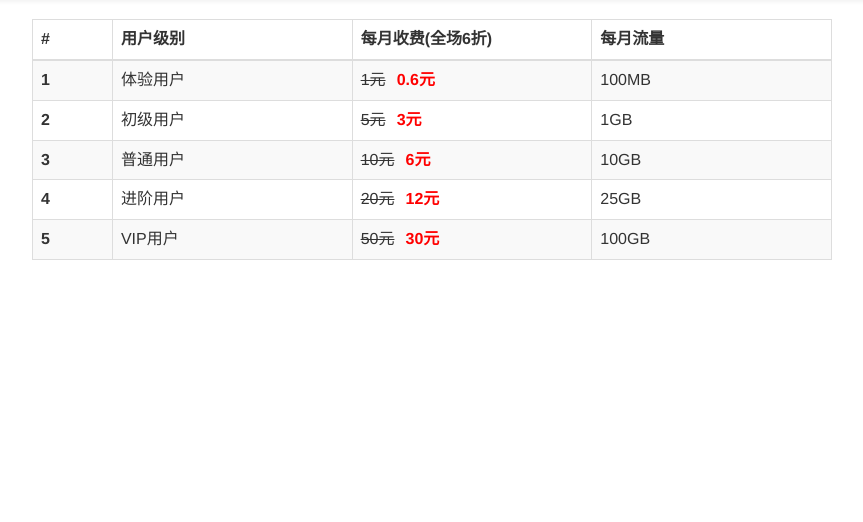
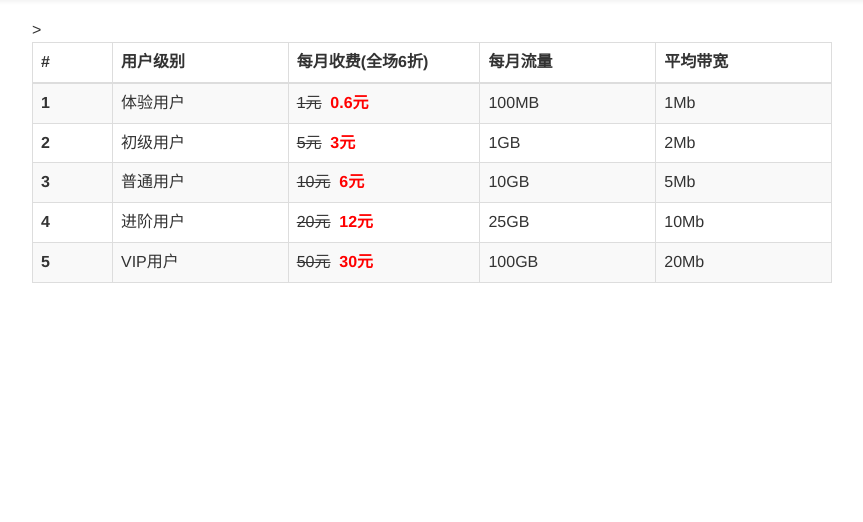
Before and after one commit to flyz1360/scholarcloud, a Django app: template templates/accoutTypes.html in a window 1280 px wide. Shown: the part 71-593 px from the top of the page, without its empty margins (208-1071 px from the left). Run offline with Django 3.2, Linux system fonts and the light colour scheme; the template is opened without the code that fills it, so the values that code supplies are empty; parts of the project's set-up code (start-up, migrations or seed data) failed here and were passed over; some libraries are stand-ins or nearby versions.

Commit message:
添加带宽说明

```diff
--- a/templates/accoutTypes.html
+++ b/templates/accoutTypes.html
@@ -3,14 +3,14 @@
     <div style="width: 800px; margin-left: auto;margin-right: auto">
         <table class="table table-bordered table-striped ">
             <thead>
-                <tr ><th>#</th><th style="width: 30%">用户级别</th><th style="width: 30%">每月收费(全场6折)</th><th style="width: 30%">每月流量</th></tr>
+                <tr><th>#</th><th style="width: 22%">用户级别</th><th style="width: 24%">每月收费(全场6折)</th><th style="width: 22%">每月流量</th><th style="width: 22%">平均带宽</th></tr>
             </thead>
             <tbody>
-                <tr><th>1</th><td>体验用户</td><td><del>1元</del><strong style="color: red; margin-left: 5%">0.6元</strong></td><td>100MB</td></tr>
-                <tr><th>2</th><td>初级用户</td><td><del>5元</del><strong style="color: red; margin-left: 5%">3元</strong></td><td>1GB</td></tr>
-                <tr><th>3</th><td>普通用户</td><td><del>10元</del><strong style="color: red; margin-left: 5%">6元</strong></td><td>10GB</td></tr>
-                <tr><th>4</th><td>进阶用户</td><td><del>20元</del><strong style="color: red; margin-left: 5%">12元</strong></td><td>25GB</td></tr>
-                <tr><th>5</th><td>VIP用户</td><td><del>50元</del><strong style="color: red; margin-left: 5%">30元</strong></td><td>100GB</td></tr>
+                <tr><th>1</th><td>体验用户</td><td><del>1元</del><strong style="color: red; margin-left: 5%">0.6元</strong></td><td>100MB</td>><td>1Mb</td></tr>
+                <tr><th>2</th><td>初级用户</td><td><del>5元</del><strong style="color: red; margin-left: 5%">3元</strong></td><td>1GB</td><td>2Mb</td></tr>
+                <tr><th>3</th><td>普通用户</td><td><del>10元</del><strong style="color: red; margin-left: 5%">6元</strong></td><td>10GB</td><td>5Mb</td></tr>
+                <tr><th>4</th><td>进阶用户</td><td><del>20元</del><strong style="color: red; margin-left: 5%">12元</strong></td><td>25GB</td><td>10Mb</td></tr>
+                <tr><th>5</th><td>VIP用户</td><td><del>50元</del><strong style="color: red; margin-left: 5%">30元</strong></td><td>100GB</td><td>20Mb</td></tr>
             </tbody>
         </table>
     </div>
```
